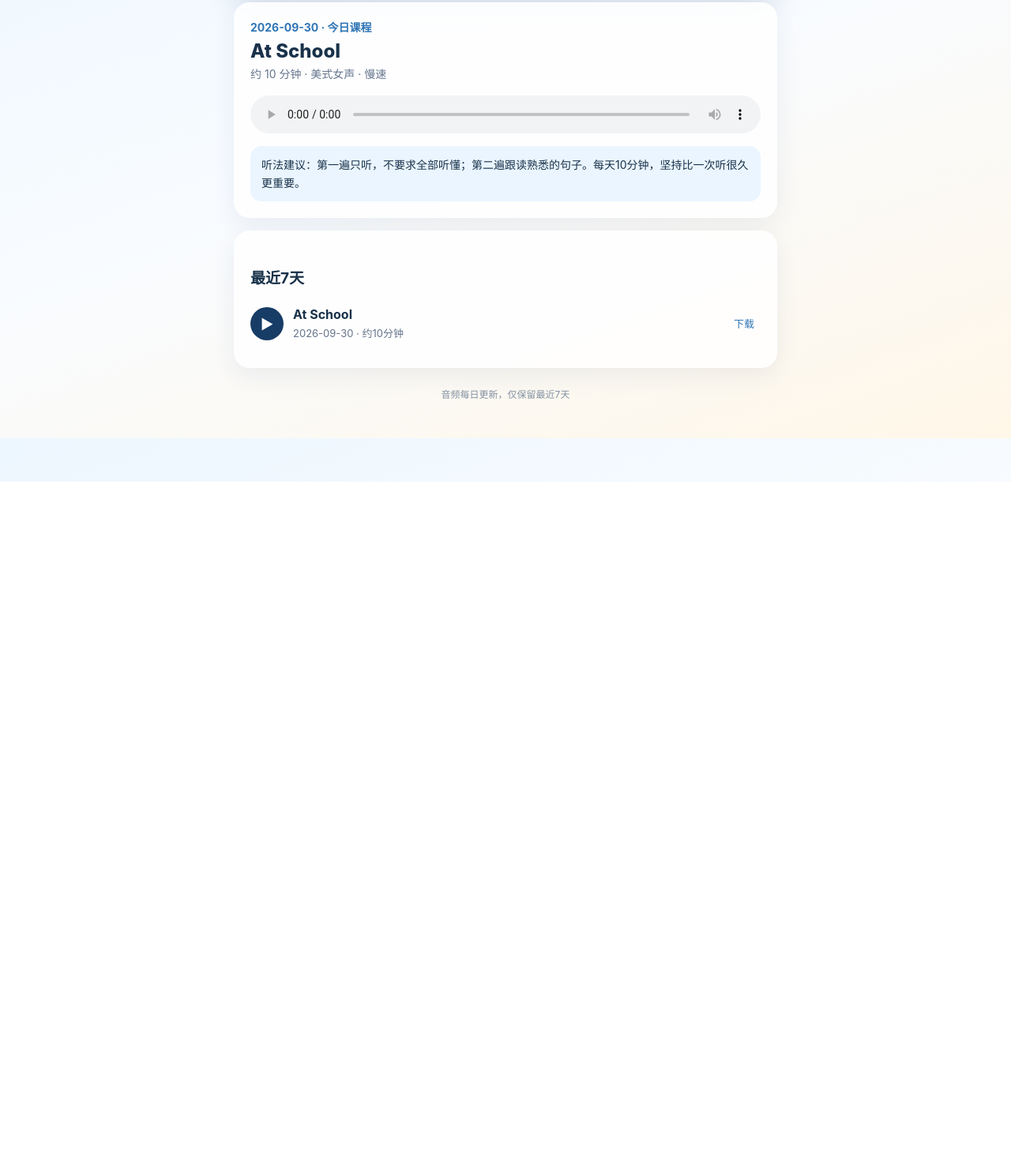
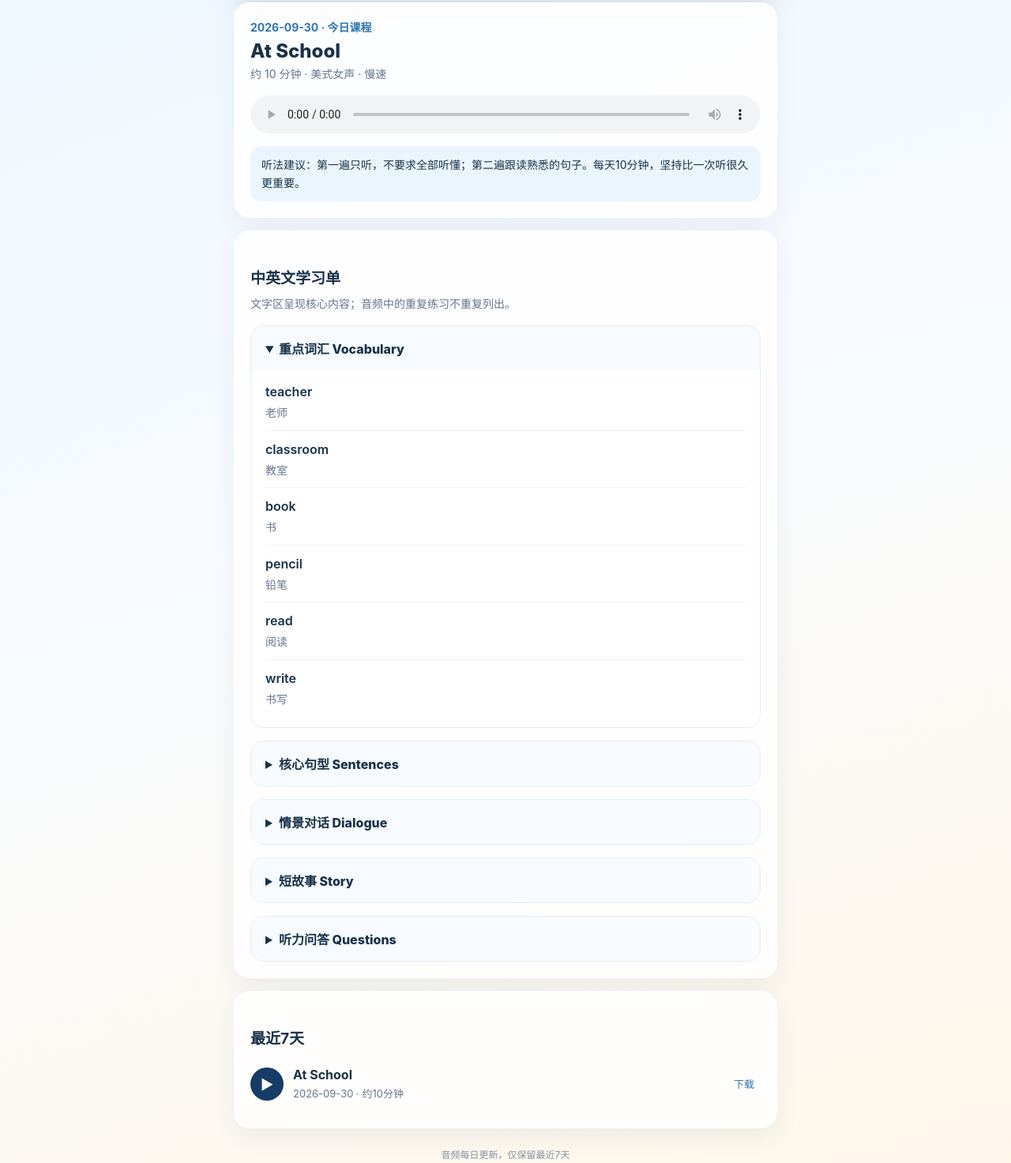
Before and after one commit to tdkj1809-stack/kids-english-audio, a plain HTML site: page index.html in a window 1280 px wide. Shown: the part 190-1663 px from the top of the page at 79% size. Before the commit the page ends 800 px from the top, so only its background shows below. Drawn offline with Linux system fonts and the light colour scheme.

Commit message:
Add bilingual lesson display

```diff
--- a/index.html
+++ b/index.html
@@ -13,23 +13,38 @@
     .card{background:#ffffffdf;border:1px solid #fff;border-radius:20px;padding:20px;margin-top:16px;box-shadow:0 10px 30px #173c6612}.date{color:var(--blue);font-weight:700;font-size:14px}.topic{font-size:24px;font-weight:800;margin:6px 0 4px}.meta{color:var(--muted);font-size:14px;margin-bottom:18px}
     audio{display:block;width:100%;height:48px}.tip{background:var(--sky);border-radius:14px;padding:12px 14px;margin-top:16px;font-size:14px;line-height:1.65}
     h2{font-size:19px;margin:24px 0 10px}.lesson{display:flex;gap:12px;align-items:center;padding:14px 0;border-top:1px solid #e7edf3}.lesson:first-child{border-top:0}.lesson button{border:0;border-radius:50%;width:42px;height:42px;background:var(--navy);color:white;font-size:17px;flex:0 0 auto}.lesson .info{min-width:0;flex:1}.lesson strong{display:block;white-space:nowrap;overflow:hidden;text-overflow:ellipsis}.lesson span{display:block;color:var(--muted);font-size:13px;margin-top:4px}.download{color:var(--blue);text-decoration:none;font-size:13px;padding:8px}
+    details{margin-top:16px;background:#fff;border:1px solid #e5edf5;border-radius:16px;overflow:hidden}summary{padding:16px 18px;font-weight:800;cursor:pointer;background:#f7fbff}.study{padding:4px 18px 14px}.pair{padding:11px 0;border-top:1px solid #edf2f7}.pair:first-child{border-top:0}.en{font-size:16px;line-height:1.55;font-weight:600}.zh{font-size:14px;line-height:1.55;color:var(--muted);margin-top:3px}.story{padding:14px 0}.story .en,.story .zh{font-weight:400;line-height:1.8}.label{color:var(--blue);font-size:12px;font-weight:800;margin-right:6px}.study-title{font-size:19px;margin:24px 0 8px}
     footer{text-align:center;color:#8291a2;font-size:12px;margin-top:24px}
   </style>
 </head>
 <body><main>
   <section class="hero"><div class="eyebrow">KIDS ENGLISH · DAILY LISTENING</div><h1>每日英语磨耳朵</h1><p>适合二年级、Pre-A1～A1初期。先轻松听一遍，再跟读熟悉的短句。</p></section>
   <section class="card" id="today"><div class="date">正在读取今日课程…</div></section>
+  <section class="card" id="study"><h2>中英文学习单</h2><div class="meta">正在读取文字内容…</div></section>
   <section class="card"><h2>最近7天</h2><div id="history"></div></section>
   <footer>音频每日更新，仅保留最近7天</footer>
 </main>
 <script>
 const esc=s=>String(s).replace(/[&<>"']/g,c=>({'&':'&amp;','<':'&lt;','>':'&gt;','"':'&quot;',"'":'&#39;'}[c]));
 const mins=s=>Math.max(1,Math.round((s||0)/60));
+const pairs=(en=[],zh=[])=>en.map((x,i)=>`<div class="pair"><div class="en">${esc(x)}</div><div class="zh">${esc(zh[i]||'')}</div></div>`).join('');
+const renderStudy=c=>{
+  c=c||{};
+  if(!c.words){document.querySelector('#study').innerHTML='<h2>中英文学习单</h2><div class="meta">这期音频生成较早，暂未附双语文字。</div>';return;}
+  const q=(c.questions||[]).map((x,i)=>({en:`Q: ${x[0]}  A: ${x[1]}`,zh:(c.questions_zh&&c.questions_zh[i])?`问：${c.questions_zh[i][0]}　答：${c.questions_zh[i][1]}`:''}));
+  document.querySelector('#study').innerHTML=`<h2>中英文学习单</h2><div class="meta">文字区呈现核心内容；音频中的重复练习不重复列出。</div>
+    <details open><summary>重点词汇 Vocabulary</summary><div class="study">${pairs(c.words,c.words_zh)}</div></details>
+    <details><summary>核心句型 Sentences</summary><div class="study">${pairs(c.sentences,c.sentences_zh)}</div></details>
+    <details><summary>情景对话 Dialogue</summary><div class="study">${pairs(c.dialogue,c.dialogue_zh)}</div></details>
+    <details><summary>短故事 Story</summary><div class="study story"><div class="en">${esc(c.story||'')}</div><div class="zh">${esc(c.story_zh||'')}</div></div></details>
+    <details><summary>听力问答 Questions</summary><div class="study">${pairs(q.map(x=>x.en),q.map(x=>x.zh))}</div></details>`;
+};
 fetch('manifest.json?v='+Date.now()).then(r=>r.json()).then(data=>{
   const lessons=data.lessons||[]; const latest=lessons[0];
   if(!latest) throw new Error('暂无课程');
   document.querySelector('#today').innerHTML=`<div class="date">${esc(latest.date)} · 今日课程</div><div class="topic">${esc(latest.theme)}</div><div class="meta">约 ${mins(latest.duration_seconds)} 分钟 · 美式女声 · 慢速</div><audio id="mainAudio" controls preload="metadata" src="${esc(latest.file)}"></audio><div class="tip">听法建议：第一遍只听，不要求全部听懂；第二遍跟读熟悉的句子。每天10分钟，坚持比一次听很久更重要。</div>`;
-  document.querySelector('#history').innerHTML=lessons.map((x,i)=>`<div class="lesson"><button aria-label="播放" data-src="${esc(x.file)}">▶</button><div class="info"><strong>${esc(x.theme)}</strong><span>${esc(x.date)} · 约${mins(x.duration_seconds)}分钟</span></div><a class="download" href="${esc(x.file)}" download>下载</a></div>`).join('');
-  document.querySelectorAll('[data-src]').forEach(b=>b.onclick=()=>{const a=document.querySelector('#mainAudio');a.src=b.dataset.src;a.play();window.scrollTo({top:210,behavior:'smooth'});});
+  renderStudy(latest.content);
+  document.querySelector('#history').innerHTML=lessons.map((x,i)=>`<div class="lesson"><button aria-label="播放" data-index="${i}">▶</button><div class="info"><strong>${esc(x.theme)}</strong><span>${esc(x.date)} · 约${mins(x.duration_seconds)}分钟</span></div><a class="download" href="${esc(x.file)}" download>下载</a></div>`).join('');
+  document.querySelectorAll('[data-index]').forEach(b=>b.onclick=()=>{const x=lessons[Number(b.dataset.index)];const a=document.querySelector('#mainAudio');a.src=x.file;a.play();renderStudy(x.content);window.scrollTo({top:210,behavior:'smooth'});});
 }).catch(e=>document.querySelector('#today').innerHTML='<div class="topic">课程正在准备中</div><div class="meta">请稍后刷新页面。</div>');
 </script></body></html>
```
